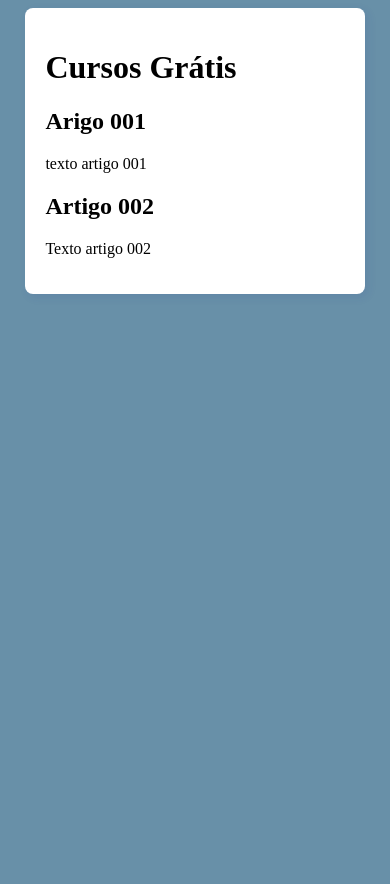
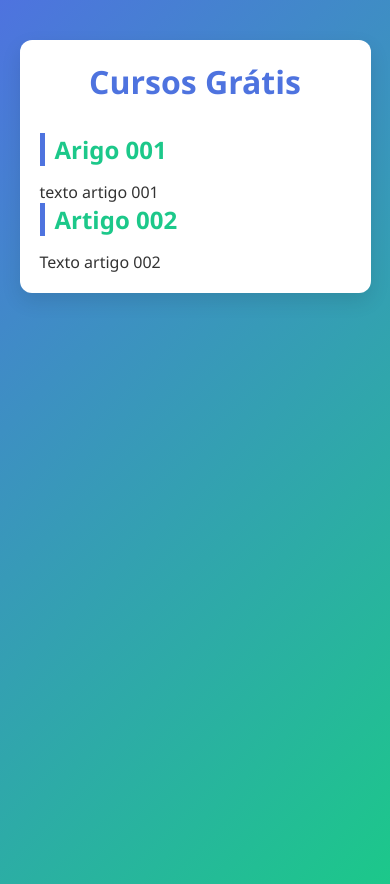
Before and after one commit to Rafa290498/projeto-site, a plain HTML site: page index.html in a window 390 px wide. Before the commit the page ends 844 px from the top, so only its background shows below. Drawn offline with Linux system fonts and the light colour scheme.

Commit message:
Update Style CSS

```diff
--- a/estilos/style.css
+++ b/estilos/style.css
@@ -1,18 +1,105 @@
-`{
-    font-family: Arial, sans-serif;
-    font-size: 16px;
+
+* {
+    margin: 0;
+    padding: 0;
+    box-sizing: border-box;
 }
 
 body {
-
-    background-color: #6890a8;
+    font-family: 'Segoe UI', Arial, sans-serif;
+    font-size: 16px;
+    background: linear-gradient(135deg, #4e73df, #1cc88a);
+    min-height: 100vh;
+    color: #333;
 }
 
+
 main {
-    width: 80%;
-    margin: 0 auto;
-    padding: 20px;
-    background-color: #fff;
+    width: 90%;
+    max-width: 1000px;
+    margin: 40px auto;
+    padding: 30px;
+    background: #fff;
+    border-radius: 12px;
+    box-shadow: 0 8px 20px rgba(0, 0, 0, 0.1);
+    transition: transform 0.3s ease;
+}
+
+main:hover {
+    transform: translateY(-5px);
+}
+
+
+header {
+    text-align: center;
+    margin-bottom: 30px;
+}
+
+header h1 {
+    color: #4e73df;
+    font-size: 2.5em;
+    margin-bottom: 10px;
+}
+
+
+section {
+    margin-bottom: 30px;
+}
+
+h2 {
+    color: #1cc88a;
+    font-size: 1.8em;
+    margin-bottom: 15px;
+    border-left: 5px solid #4e73df;
+    padding-left: 10px;
+}
+
+
+.artigo {
+    background: #f8f9fc;
+    padding: 15px 20px;
     border-radius: 8px;
-    box-shadow: 3px 3px 10px rgba(40, 52, 161, 0.1);
+    box-shadow: 0 4px 10px rgba(0, 0, 0, 0.05);
+    margin-bottom: 15px;
+    transition: box-shadow 0.3s ease, transform 0.3s ease;
 }
+
+.artigo:hover {
+    box-shadow: 0 6px 14px rgba(0, 0, 0, 0.12);
+    transform: translateY(-3px);
+}
+
+.artigo h3 {
+    color: #4e73df;
+    margin-bottom: 8px;
+}
+
+.artigo p {
+    color: #555;
+    line-height: 1.6;
+}
+
+
+a {
+    color: #1cc88a;
+    text-decoration: none;
+}
+
+a:hover {
+    text-decoration: underline;
+}
+
+
+@media (max-width: 600px) {
+    main {
+        padding: 20px;
+    }
+
+    header h1 {
+        font-size: 2em;
+    }
+
+    h2 {
+        font-size: 1.5em;
+    }
+}
```
